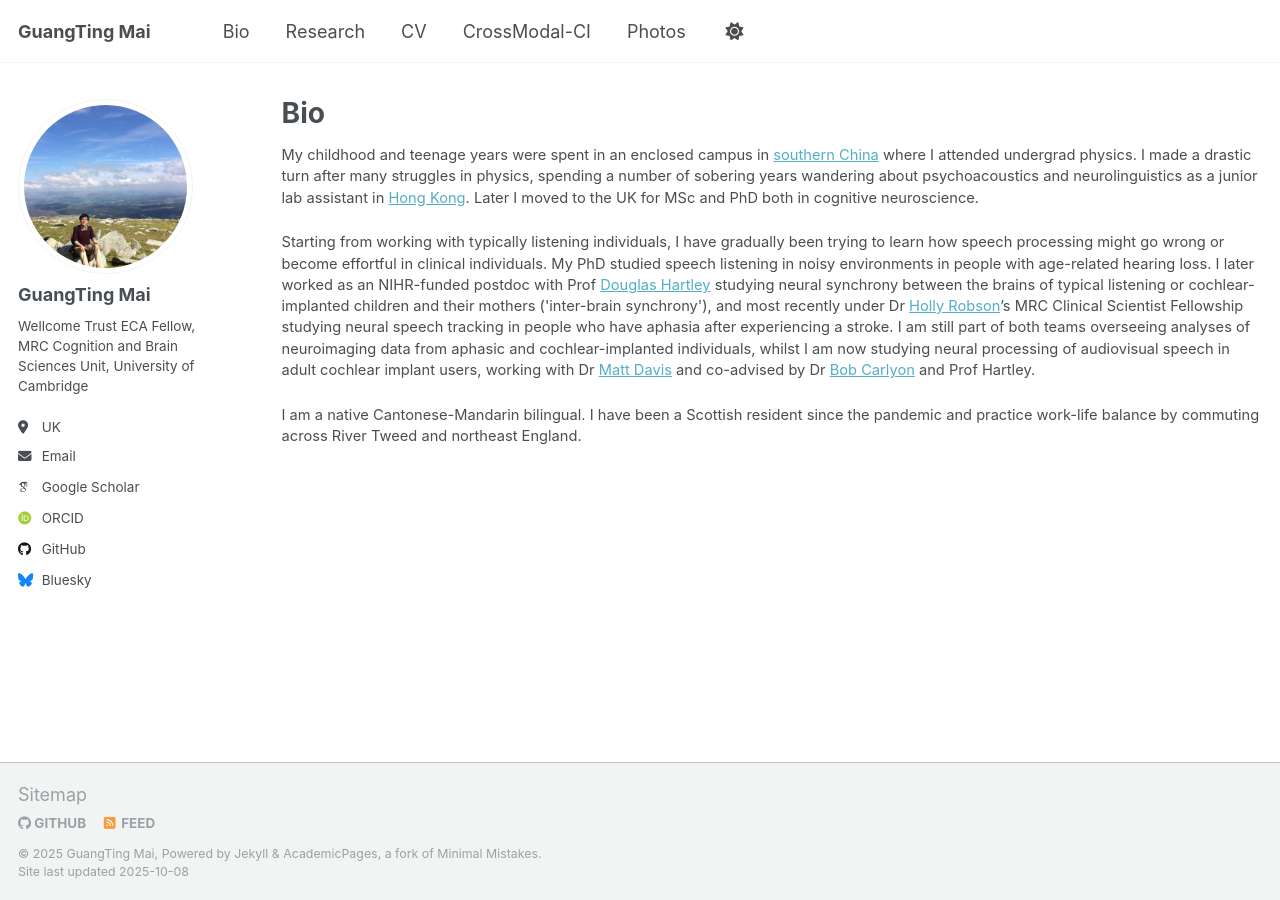
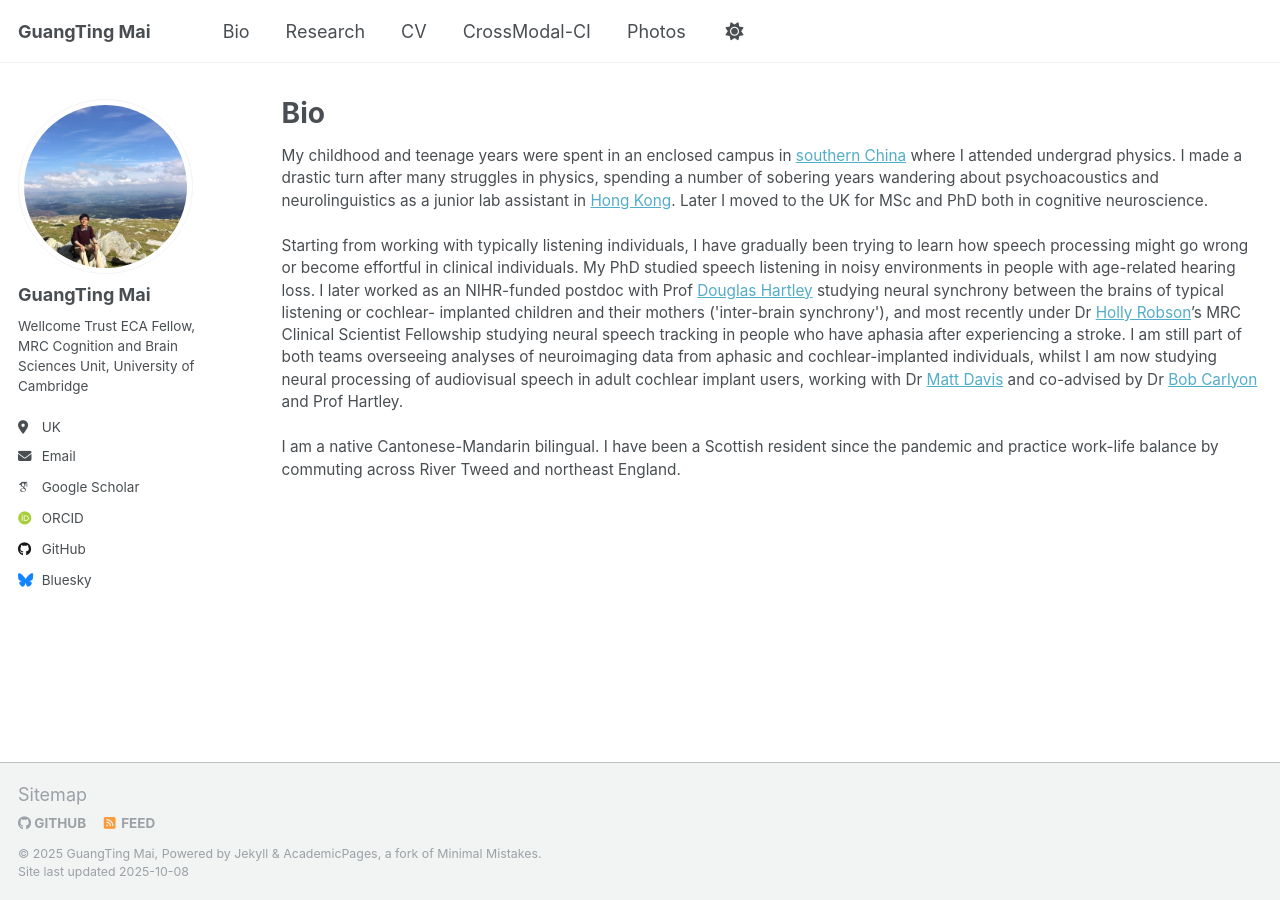
Before and after one commit to guangtingmai/guangtingmai.github.io, a Jekyll site: the page built from _pages/bio.html, in a window 1280 px wide. Built offline with Jekyll 4.4.1, drawn with Linux system fonts in a browser that asks for light colours; some web fonts are replaced.

Commit message:
Update bio.html

```diff
--- a/_pages/bio.html
+++ b/_pages/bio.html
@@ -4,12 +4,12 @@
 permalink: /bio/
 author_profile: true
 ---
-<p><span style="font-size: 11pt;line-height: 1.45;display: block;margin-bottom: 0.12vh">My childhood and teenage years were spent in an enclosed
+<p><span style="font-size: 11.5pt;line-height: 1.45;display: block;margin-bottom: 0.12vh">My childhood and teenage years were spent in an enclosed
   campus in <a href="https://en.wikipedia.org/wiki/Sun_Yat-sen_University">southern China</a> where I attended undergrad physics. I made a
   drastic turn after many struggles in physics, spending a number of sobering years wandering about psychoacoustics and neurolinguistics as a junior
   lab assistant in <a href="https://www.ee.cuhk.edu.hk/~lel/research/index.html">Hong Kong</a>. Later I moved to the UK for MSc and PhD both in
   cognitive neuroscience.</span>
-<p><span style="font-size: 11pt;line-height: 1.45;display: block;margin-bottom: 0.12vh">Starting from working with typically listening individuals,
+<p><span style="font-size: 11.5pt;line-height: 1.45;display: block;margin-bottom: 0.12vh">Starting from working with typically listening individuals,
   I have gradually been trying to learn how speech processing might go wrong or become effortful in clinical individuals. My PhD studied speech
   listening in noisy environments in people with age-related hearing loss. I later worked as an NIHR-funded postdoc with Prof <a href="https://www.
 nottingham.ac.uk/medicine/people/douglas.hartley">Douglas Hartley</a> studying neural synchrony between the brains of typical listening or cochlear-
@@ -18,5 +18,5 @@
   still part of both teams overseeing analyses of neuroimaging data from aphasic and cochlear-implanted individuals, whilst I am now studying neural
   processing of audiovisual speech in adult cochlear implant users, working with Dr <a href="https://www.mrc-cbu.cam.ac.uk/people/matt.davis/">Matt
   Davis</a> and co-advised by Dr <a href="https://www.mrc-cbu.cam.ac.uk/people/bob.carlyon/">Bob Carlyon</a> and Prof Hartley.</span></p>
-<p><span style="font-size: 11pt;line-height: 1.45;display: block;margin-bottom: 0.12vh">I am a native Cantonese-Mandarin bilingual. I have been
+<p><span style="font-size: 11.5pt;line-height: 1.45;display: block;margin-bottom: 0.12vh">I am a native Cantonese-Mandarin bilingual. I have been
   a Scottish resident since the pandemic and practice work-life balance by commuting across River Tweed and northeast England.</span></p>
```
